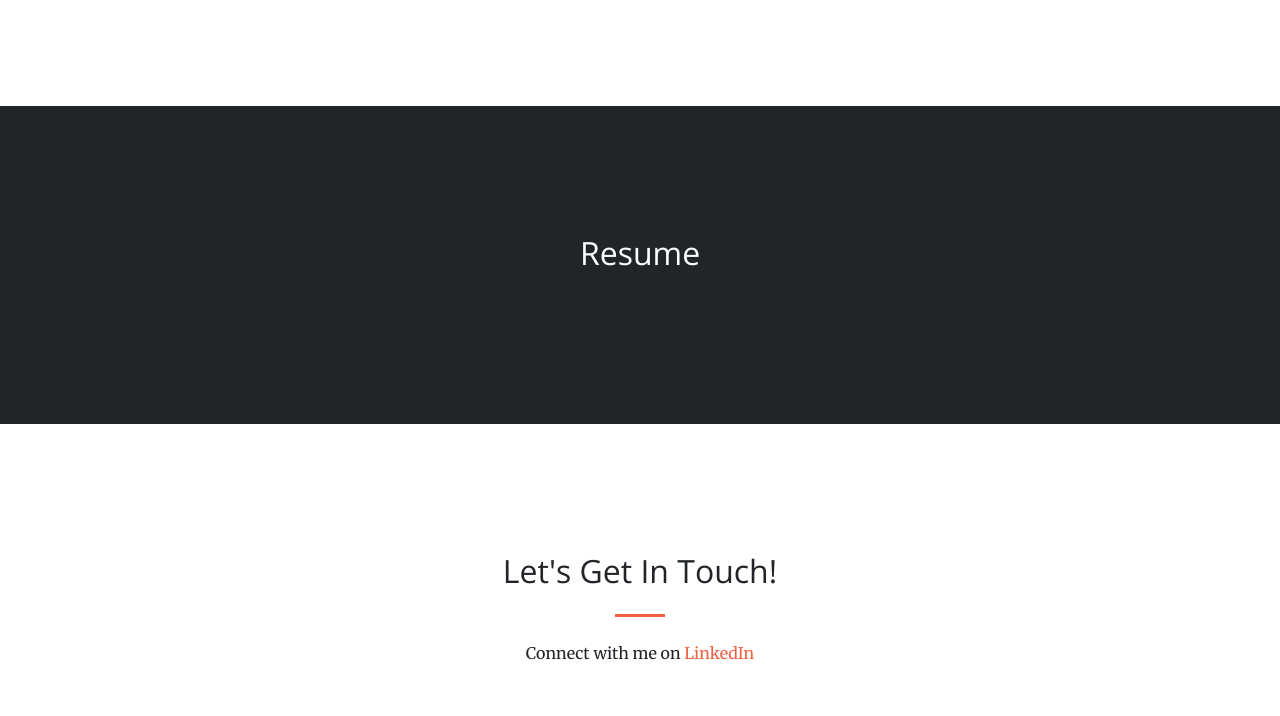
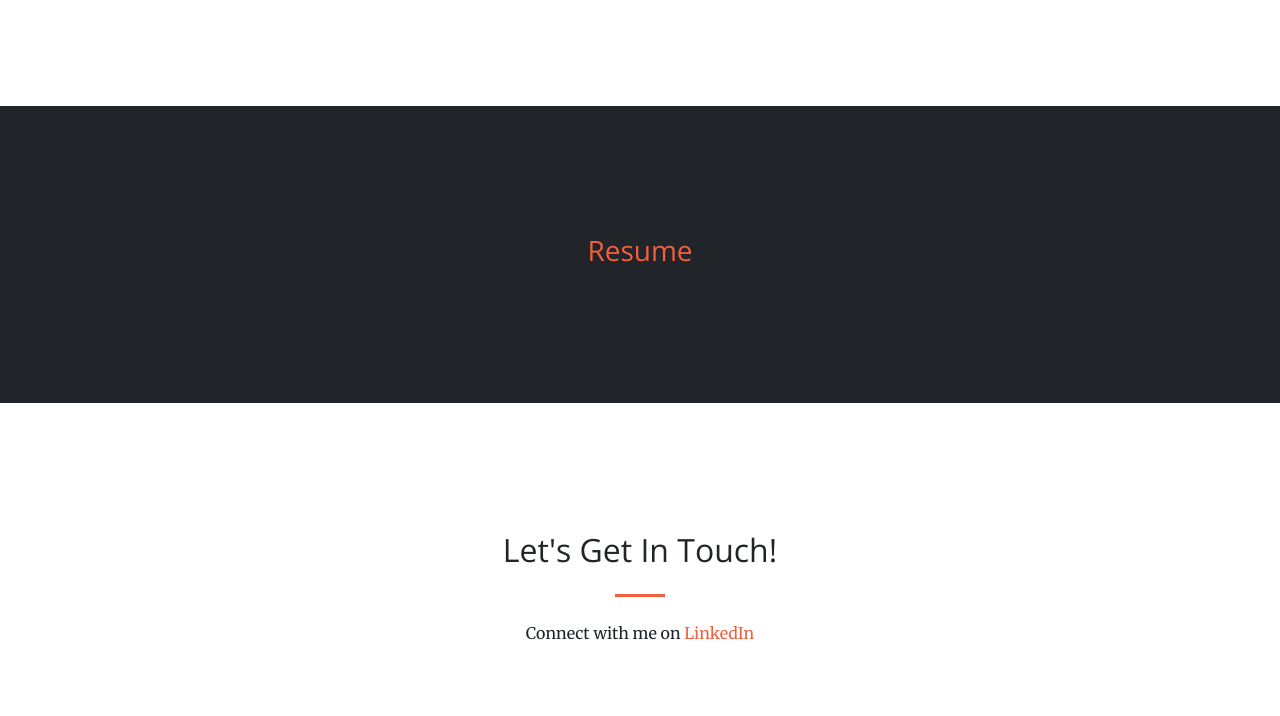
Before and after one commit to aeambrose15/aeambrose15.github.io, a plain HTML site: page index.html in a window 1280 px wide. Shown: the part 2083-2799 px from the top of the page. Drawn offline with nearby package versions, Linux system fonts and the light colour scheme.

Commit message:
Update index.html

```diff
--- a/index.html
+++ b/index.html
@@ -147,7 +147,7 @@
     <section class="p-0" id="portfolio">
        <section class="bg-dark text-white">
       <div class="container text-center">
-        <h2 class="mb-4">Resume</h2>
+        <h3><a href="https://docs.google.com/document/d/1unbTBZAIyBPFuN3zpcw8Yupw49w95EeZ-S5KIHH6fF8/edit?usp=sharing">Resume</a></h3>
       </div>
     </section>
 
```
